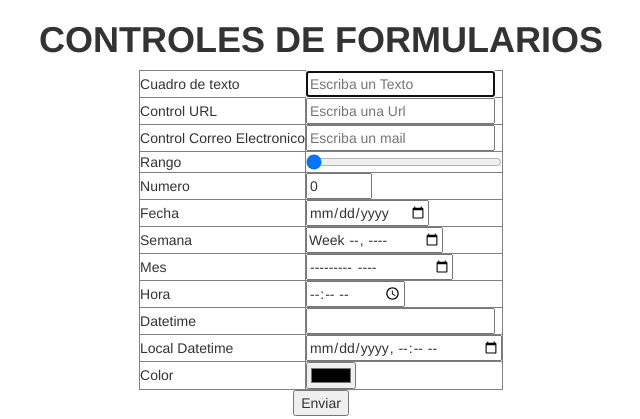
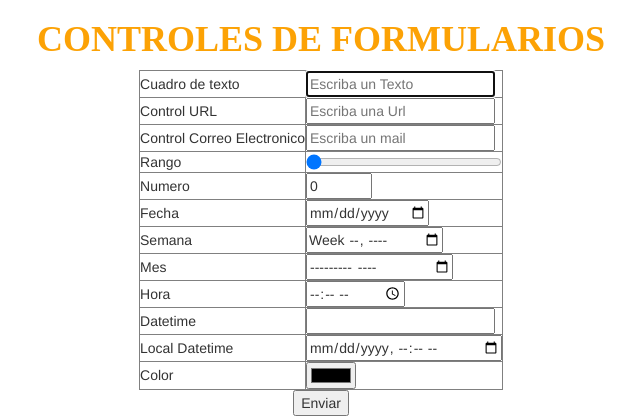
Before and after one commit to NervenCid/Tutorial_Django_Girls, a Django app: page / in a window 1280 px wide. Shown: the top 419 px of the page, without its empty margins (319-959 px from the left). Run offline with Django 3.2, Linux system fonts and the light colour scheme; data that the repository does not hold is empty; some libraries are stand-ins or nearby versions.

Commit message:
Modifique el CSS: Intento 4

```diff
--- a/hola_app/static/css/hola_app.css
+++ b/hola_app/static/css/hola_app.css
@@ -1,3 +1,4 @@
-h1 a {
+h1{
     color: #FCA205;
+    font-family: 'Lobster';
 }
```
